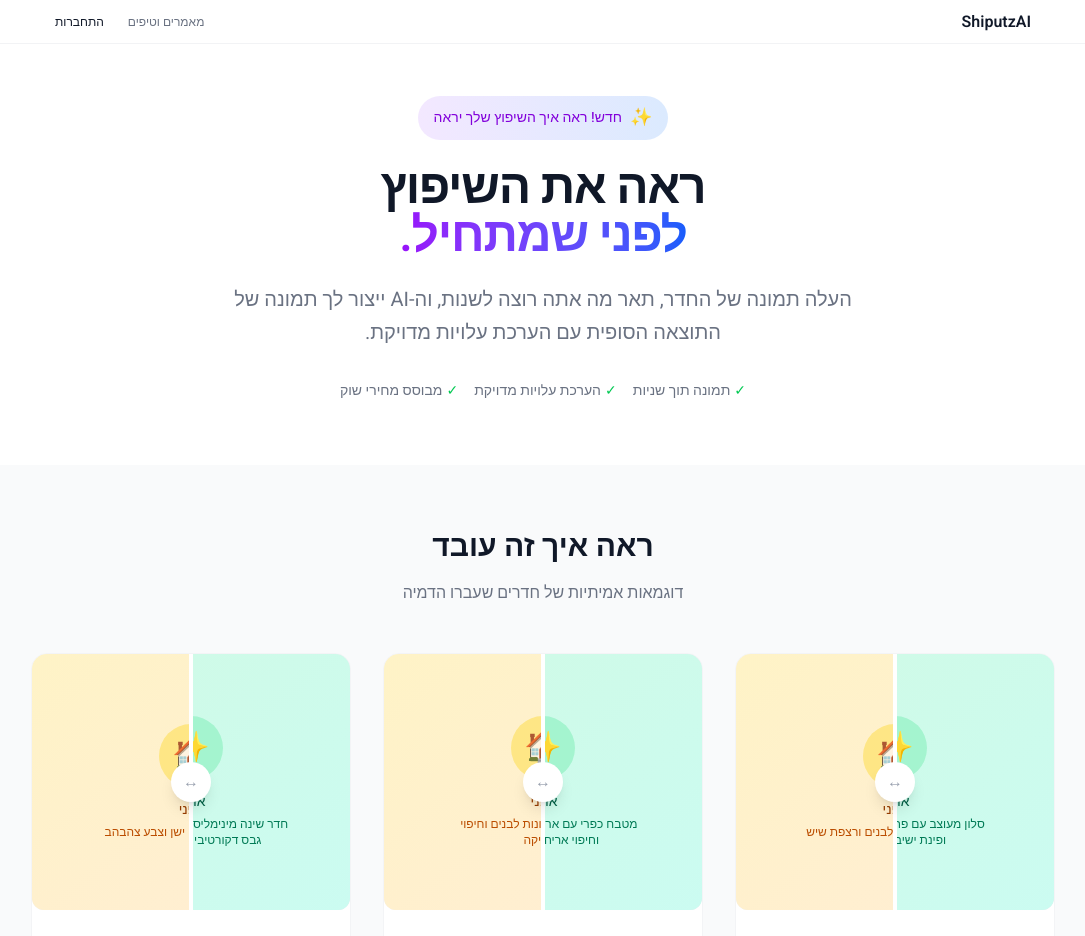
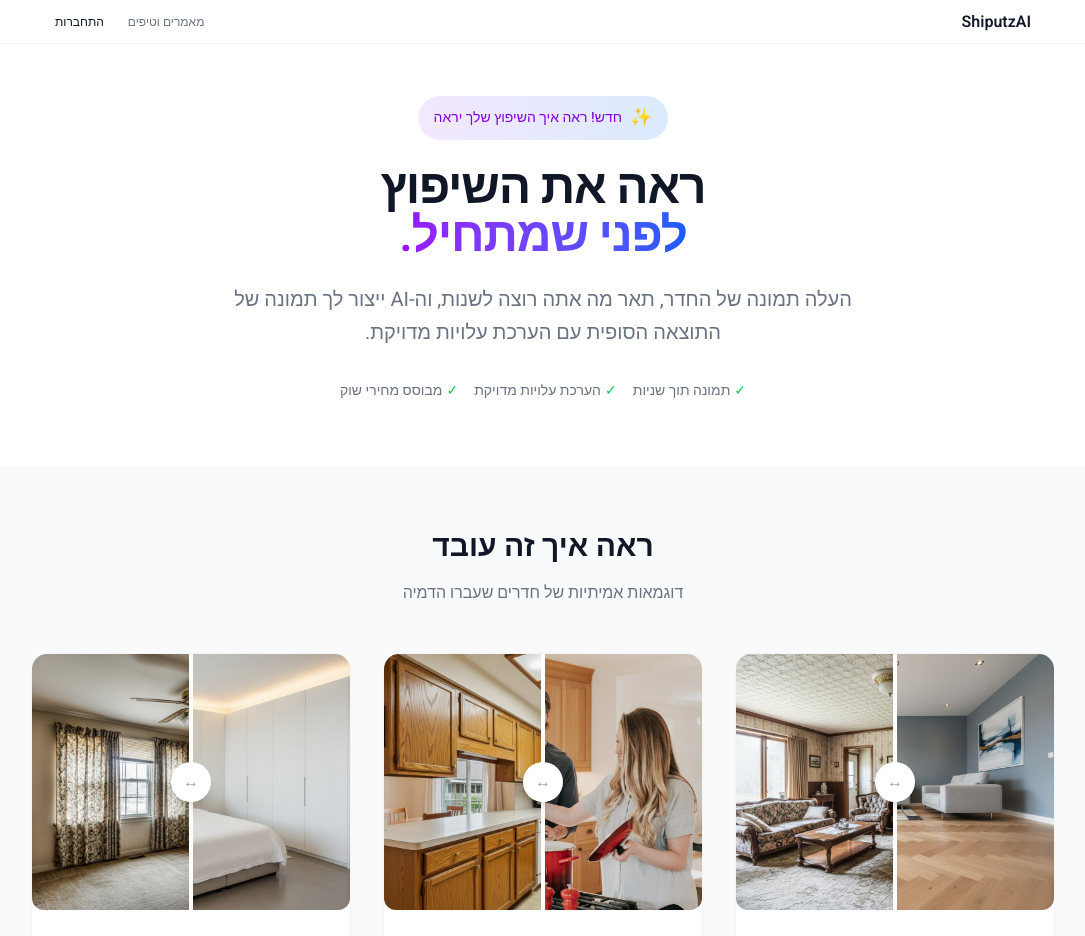
Before and after one commit to guyceza/shiputz-ai, a Next.js app: page /visualize in a window 1280 px wide. Shown: the top 936 px of the page, without its empty margins (97-1182 px from the left). Built offline with nearby package versions, Linux system fonts and the light colour scheme.

Commit message:
fix: Use actual before/after images in examples slider
- BeforeAfterSlider now displays real room images instead of colored placeholders
- Updated EXAMPLES data to include image paths
- Shows 'לפני'/'אחרי' labels on the images

```diff
--- a/src/app/visualize/page.tsx
+++ b/src/app/visualize/page.tsx
@@ -6,6 +6,8 @@ import Link from "next/link";
 interface ExampleCard {
   id: number;
   title: string;
+  beforeImg: string;
+  afterImg: string;
   beforeDesc: string;
   afterDesc: string;
   changes: string;
@@ -17,7 +19,9 @@ const EXAMPLES: ExampleCard[] = [
   {
     id: 1,
     title: "סלון מודרני",
-    beforeDesc: "סלון ישן עם קירות לבנים ורצפת שיש",
+    beforeImg: "/examples/living-before.jpg",
+    afterImg: "/examples/living-after.jpg",
+    beforeDesc: "סלון ישן עם טפט מיושן, שטיח ישן ורהיטים מיושנים",
     afterDesc: "סלון מעוצב עם פרקט, תאורה שקועה ופינת ישיבה מודרנית",
     changes: "החלפת ריצוף לפרקט, התקנת 8 ספוטים שקועים, צביעה בגוון אפור-כחלחל",
     costs: [
@@ -31,7 +35,9 @@ const EXAMPLES: ExampleCard[] = [
   {
     id: 2,
     title: "מטבח כפרי",
-    beforeDesc: "מטבח ישן עם ארונות לבנים וחיפוי קרמיקה",
+    beforeImg: "/examples/kitchen-before.jpg",
+    afterImg: "/examples/kitchen-after.jpg",
+    beforeDesc: "מטבח ישן עם ארונות אלון מיושנים ותאורה פלורסנטית",
     afterDesc: "מטבח כפרי עם ארונות עץ, משטח שיש וחיפוי אריחים מעוצבים",
     changes: "החלפת חזיתות לעץ אלון, משטח שיש קיסר, חיפוי קרמיקה מרוקאית",
     costs: [
@@ -45,7 +51,9 @@ const EXAMPLES: ExampleCard[] = [
   {
     id: 3,
     title: "חדר שינה מינימליסטי",
-    beforeDesc: "חדר שינה עם ארון ישן וצבע צהבהב",
+    beforeImg: "/examples/bedroom-before.jpg",
+    afterImg: "/examples/bedroom-after.jpg",
+    beforeDesc: "חדר שינה עם שטיח בז׳, וילונות ישנים ומאוורר תקרה מיושן",
     afterDesc: "חדר שינה מינימליסטי עם ארון קיר מלא, גבס דקורטיבי ותאורה עקיפה",
     changes: "ארון קיר מלא 3 מטר, תקרת גבס עם תאורה עקיפה, צביעה לבנה",
     costs: [
@@ -59,36 +67,38 @@ const EXAMPLES: ExampleCard[] = [
   },
 ];
 
-function BeforeAfterSlider({ beforeDesc, afterDesc }: { beforeDesc: string; afterDesc: string }) {
+function BeforeAfterSlider({ beforeImg, afterImg }: { beforeImg: string; afterImg: string }) {
   const [sliderPosition, setSliderPosition] = useState(50);
 
   return (
-    <div className="relative w-full h-64 rounded-xl overflow-hidden bg-gradient-to-br from-gray-100 to-gray-200">
-      {/* Before side */}
+    <div className="relative w-full h-64 rounded-xl overflow-hidden bg-gray-100">
+      {/* Before image (full width, clipped from right) */}
       <div
-        className="absolute inset-0 bg-gradient-to-br from-amber-100 to-orange-100 flex items-center justify-center p-6"
+        className="absolute inset-0"
         style={{ clipPath: `inset(0 ${100 - sliderPosition}% 0 0)` }}
       >
-        <div className="text-center">
-          <div className="w-16 h-16 bg-amber-200 rounded-full flex items-center justify-center mx-auto mb-3">
-            <span className="text-3xl">🏠</span>
-          </div>
-          <p className="text-amber-800 font-medium text-sm">לפני</p>
-          <p className="text-amber-700 text-xs mt-1 max-w-[200px]">{beforeDesc}</p>
+        <img
+          src={beforeImg}
+          alt="לפני"
+          className="w-full h-full object-cover"
+        />
+        <div className="absolute bottom-3 right-3 bg-black/60 text-white text-xs px-2 py-1 rounded">
+          לפני
         </div>
       </div>
 
-      {/* After side */}
+      {/* After image (full width, clipped from left) */}
       <div
-        className="absolute inset-0 bg-gradient-to-br from-emerald-100 to-teal-100 flex items-center justify-center p-6"
+        className="absolute inset-0"
         style={{ clipPath: `inset(0 0 0 ${sliderPosition}%)` }}
       >
-        <div className="text-center">
-          <div className="w-16 h-16 bg-emerald-200 rounded-full flex items-center justify-center mx-auto mb-3">
-            <span className="text-3xl">✨</span>
-          </div>
-          <p className="text-emerald-800 font-medium text-sm">אחרי</p>
-          <p className="text-emerald-700 text-xs mt-1 max-w-[200px]">{afterDesc}</p>
+        <img
+          src={afterImg}
+          alt="אחרי"
+          className="w-full h-full object-cover"
+        />
+        <div className="absolute bottom-3 left-3 bg-emerald-600/80 text-white text-xs px-2 py-1 rounded">
+          אחרי
         </div>
       </div>
 
@@ -120,7 +130,7 @@ function ExampleCardComponent({ example }: { example: ExampleCard }) {
 
   return (
     <div className="bg-white border border-gray-100 rounded-2xl overflow-hidden hover:border-gray-200 hover:shadow-lg transition-all duration-300">
-      <BeforeAfterSlider beforeDesc={example.beforeDesc} afterDesc={example.afterDesc} />
+      <BeforeAfterSlider beforeImg={example.beforeImg} afterImg={example.afterImg} />
 
       <div className="p-6">
         <h3 className="text-lg font-semibold text-gray-900 mb-2">{example.title}</h3>
```
